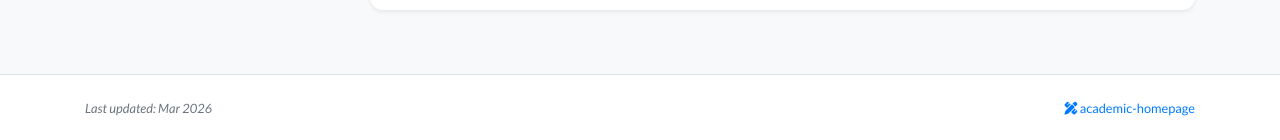
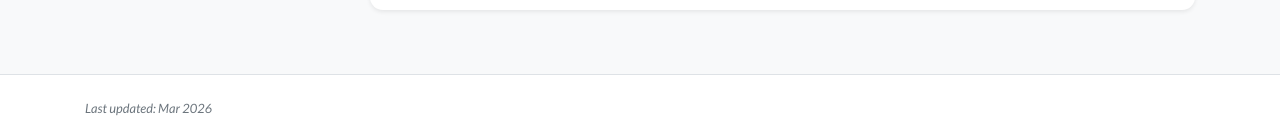
Before and after one commit to xiaoWuyum/xiaoWuyum.github.io, a Jekyll site: the page built from index.html, in a window 1280 px wide and 1061 px high. Shown: the part 918-1058 px from the top of the window. Built offline with Jekyll 4.4.1, drawn with Linux system fonts in a browser that asks for light colours; nearby versions of some CDN libraries; a style sheet for code colours, icons or effects is not loaded.

```diff
--- a/_data/display.yml
+++ b/_data/display.yml
@@ -6,5 +6,4 @@ homepage:
 
 # Feel free to replace the footer text if you would like to, but I will greatly appreciate it
 # if you keep the link to the template so that more people can benefit from it. Thanks!
-footer_text: >-
-  <a href="https://github.com/luost26/academic-homepage" target="_blank"><i class="fas fa-pencil-ruler"></i> academic-homepage</a>
+footer_text: ""
```
